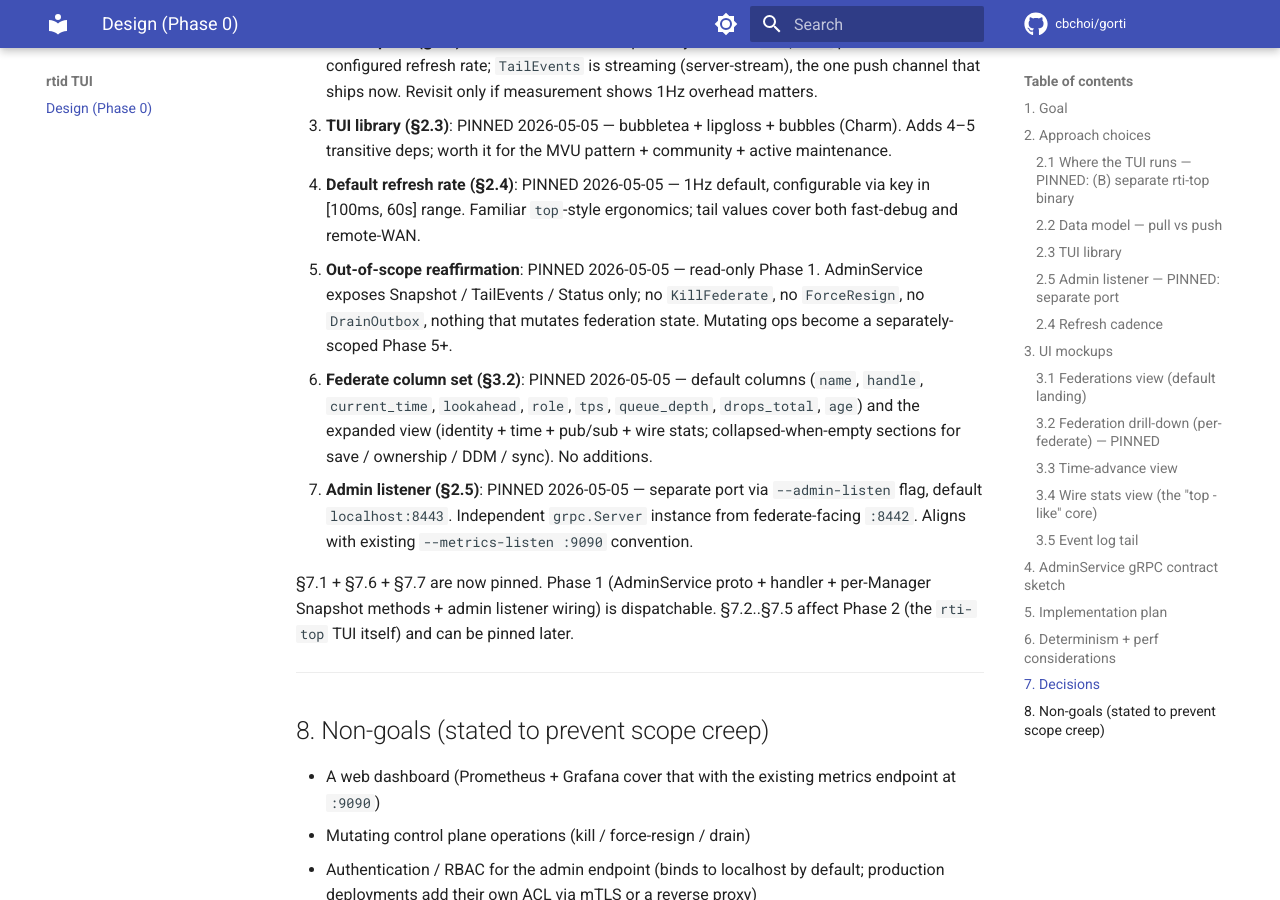
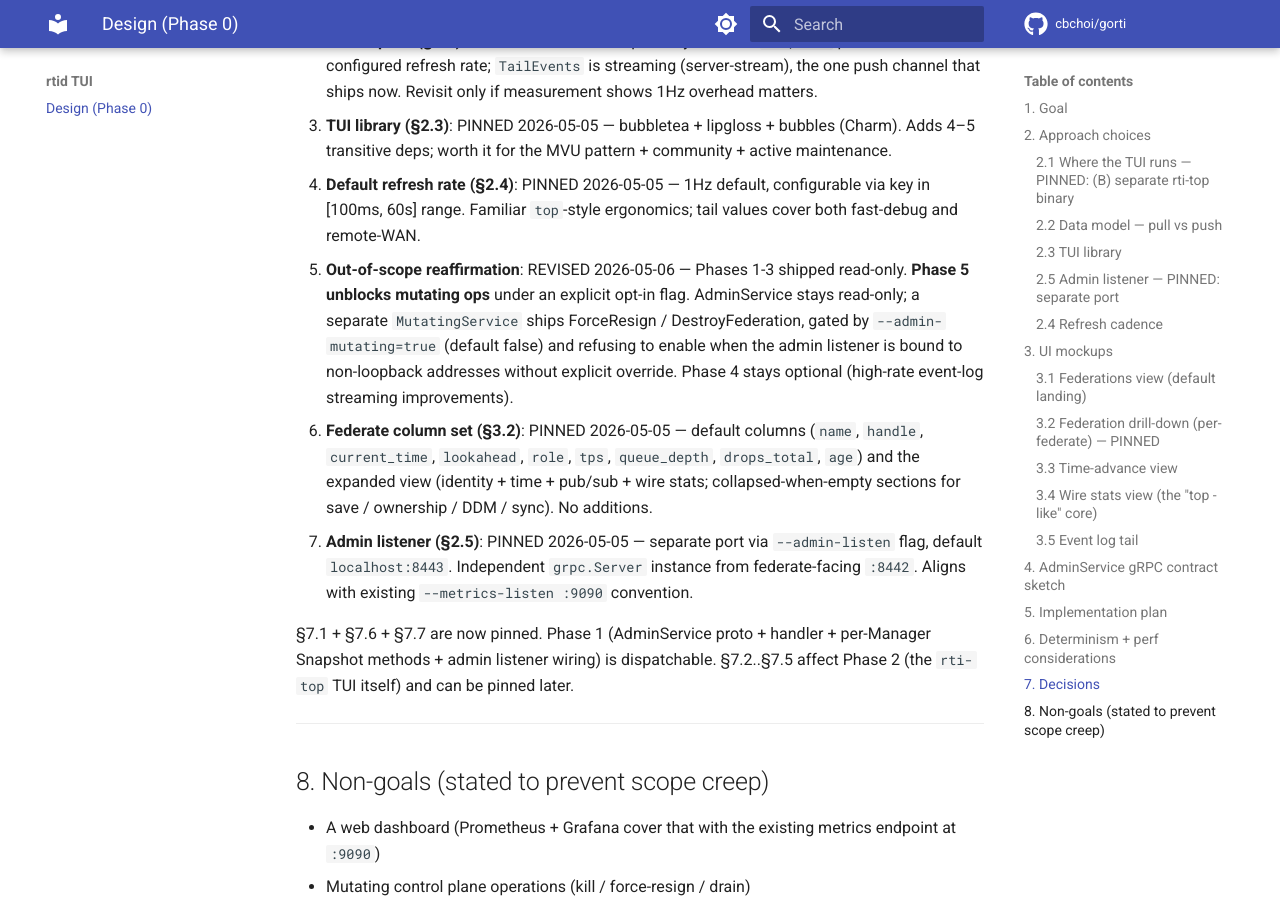
Before and after one commit to cbchoi/gorti, an MkDocs documentation site: the page built from docs/rtid-tui.md, in a window 1280 px wide and 900 px high, scrolled down 7571 px. Built offline with MkDocs 1.6.1 and Material for MkDocs 9.7.7, drawn with Linux system fonts in a browser that asks for light colours; comment, search, counter and statistics services are not loaded.

Commit message:
docs(rtid-tui): unblock Phase 5 mutating ops under opt-in flag
User explicitly requested Phases 4 + 5 (2026-05-06). §7.5 was
PINNED read-only Phase 1; revising to allow Phase 5 to ship a
separate MutatingService gated by --admin-mutating=true (default
false) + refused on non-loopback bind without explicit override.

AdminService itself stays read-only; mutating RPCs live on a
separate proto service for review-surface clarity.

Phase 4 (high-rate event-log streaming improvements) remains
optional and ships alongside Phase 5 in the same dispatch since
both extend the admin transport.

mkdocs build --strict still clean.

Co-Authored-By: Claude Opus 4.7 (1M context) <noreply@anthropic.com>

```diff
--- a/docs/rtid-tui.md
+++ b/docs/rtid-tui.md
@@ -342,11 +342,14 @@ Manager fills in its share of the snapshot.
 4. **Default refresh rate (§2.4)**: PINNED 2026-05-05 — 1Hz default,
    configurable via key in [100ms, 60s] range. Familiar `top`-style
    ergonomics; tail values cover both fast-debug and remote-WAN.
-5. **Out-of-scope reaffirmation**: PINNED 2026-05-05 — read-only
-   Phase 1. AdminService exposes Snapshot / TailEvents / Status
-   only; no `KillFederate`, no `ForceResign`, no `DrainOutbox`,
-   nothing that mutates federation state. Mutating ops become a
-   separately-scoped Phase 5+.
+5. **Out-of-scope reaffirmation**: REVISED 2026-05-06 — Phases 1-3
+   shipped read-only. **Phase 5 unblocks mutating ops** under an
+   explicit opt-in flag. AdminService stays read-only; a separate
+   `MutatingService` ships ForceResign / DestroyFederation, gated
+   by `--admin-mutating=true` (default false) and refusing to enable
+   when the admin listener is bound to non-loopback addresses
+   without explicit override. Phase 4 stays optional (high-rate
+   event-log streaming improvements).
 6. **Federate column set (§3.2)**: PINNED 2026-05-05 — default
    columns (`name`, `handle`, `current_time`, `lookahead`, `role`,
    `tps`, `queue_depth`, `drops_total`, `age`) and the expanded view
```
